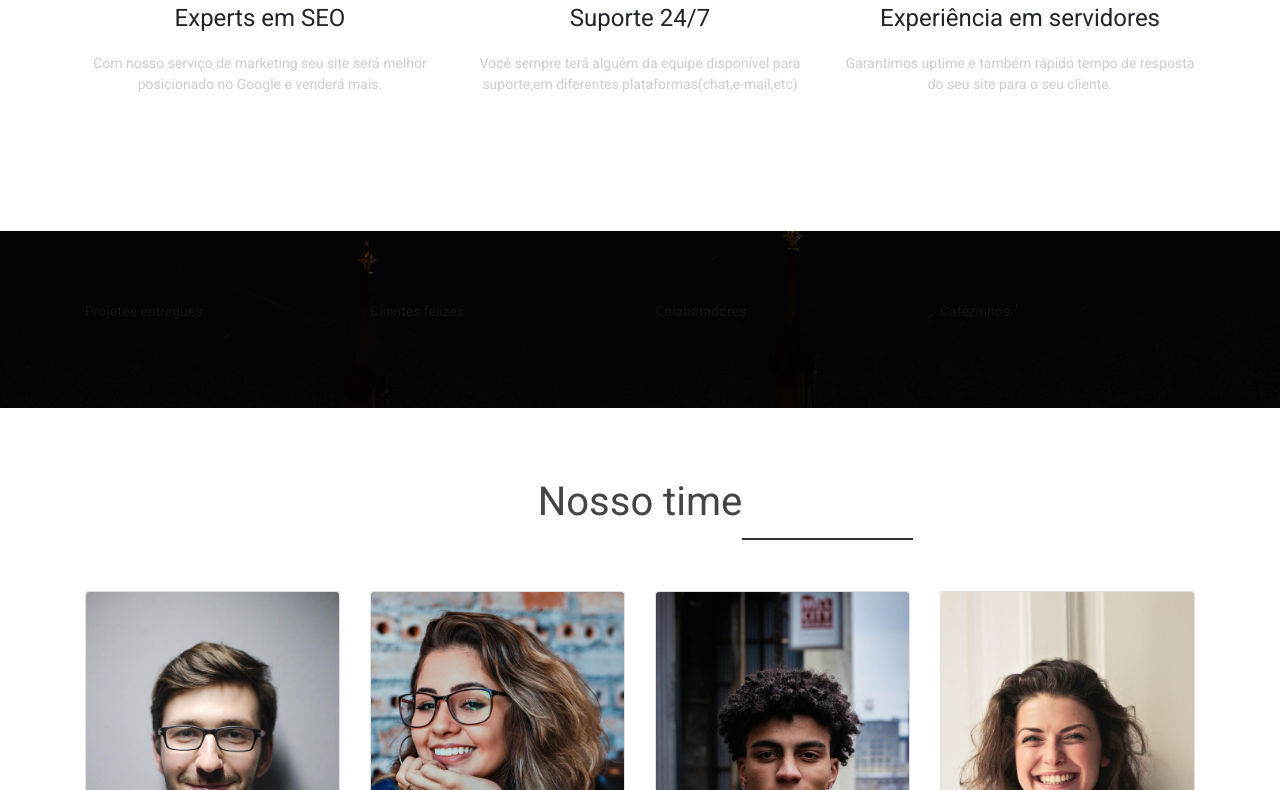
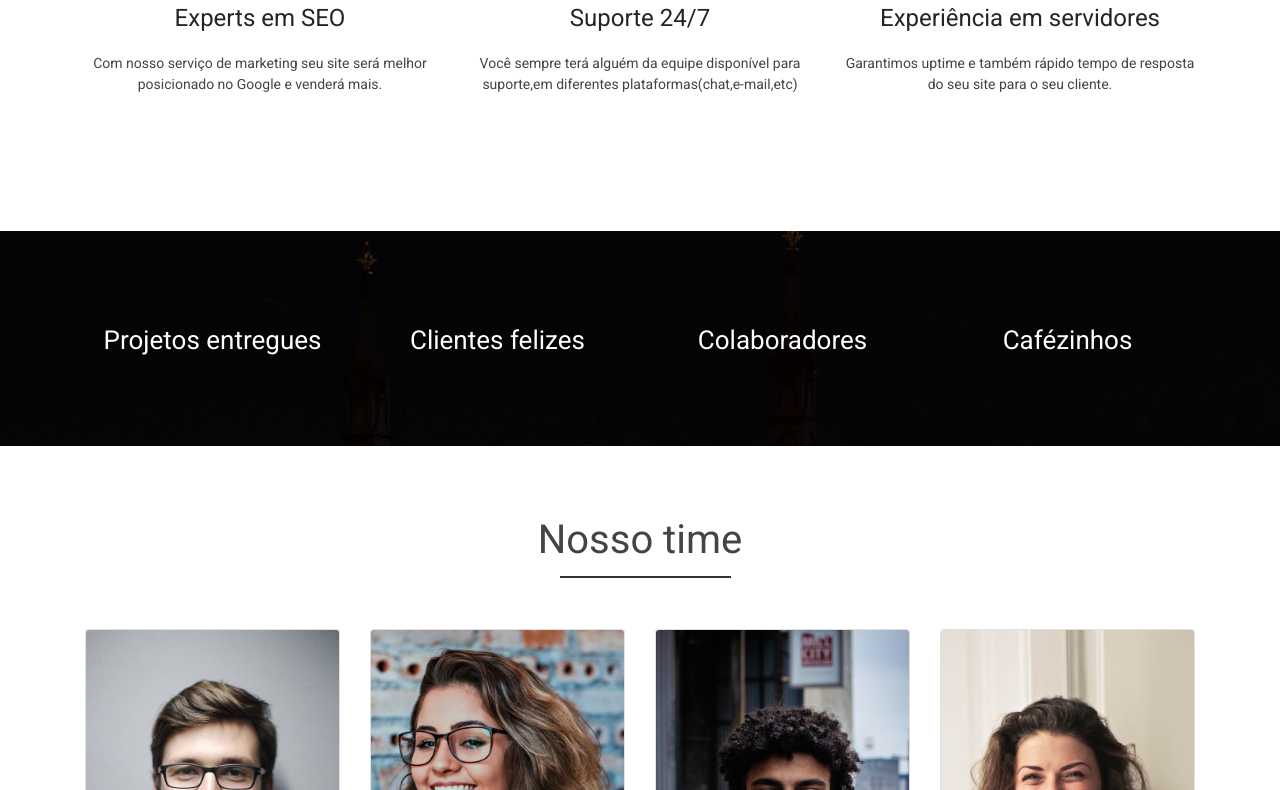
Before and after one commit to ligia-dev/sitenovo, a plain HTML site: page Área de Trabalho/bootstrap/index.html in a window 1280 px wide. Shown: the part 1805-2595 px from the top of the page. Drawn offline with nearby package versions, Linux system fonts and the light colour scheme; a script that the page names is missing.

Commit message:
subindo arquivos

```diff
--- a/Área de Trabalho/bootstrap/index.html
+++ b/Área de Trabalho/bootstrap/index.html
@@ -182,19 +182,19 @@
             <div id="data-area">
                 <div class="container">
                     <div class="row">
-                        <div class="col-md-3 circle-box">
+                        <div class="col-md-3 col-xs-6 circle-box">
                             <div id="circleA"></div>
                             <p>Projetos entregues</p>
                         </div>
-                        <div class="col-md-3 circle-box">
+                        <div class="col-md-3 col-xs-6 circle-box">
                             <div id="circleB"></div>
                             <p>Clientes felizes</p>
                         </div>
-                        <div class="col-md-3 circle-box">
+                        <div class="col-md-3 col-xs-6 circle-box">
                             <div id="circleC"></div>
                             <p>Colaboradores</p>
                         </div>
-                        <div class="col-md-3 circle box">
+                        <div class="col-md-3 col-xs-6 circle-box">
                             <div id="circleD"></div>
                             <p>Cafézinhos</p>
                         </div>
--- a/Área de Trabalho/bootstrap/js/scripts.js
+++ b/Área de Trabalho/bootstrap/js/scripts.js
@@ -1,5 +1,6 @@
 $(document).ready(function () {
 
+  var ProgressBar = require('progressbar.min.js');
 
   let containerA = document.getElementById("circleA");
 
--- a/Área de Trabalho/bootstrap/style.css
+++ b/Área de Trabalho/bootstrap/style.css
@@ -13,7 +13,7 @@ body{
 }
 
 p, li{
-    color: #4444;
+    color: #444;
     font-size: 14px;
 }
 
@@ -120,7 +120,7 @@ header, .navbar{
     width: 15%;
     position:absolute;
     top: 60px;
-    left: 42,5%;
+    left: 43%;
 }
 
 .about-title{
@@ -173,7 +173,7 @@ header, .navbar{
 /*Dados*/
 
 #data-area{
-background:url('img/cidadeparallax.png');
+background-image:url('img/cidadeparallax.png');
 }
 
 .circle-box div{
@@ -185,7 +185,7 @@ background:url('img/cidadeparallax.png');
     font-size: 32px;
 }
 
-#data-área p{
+#data-area p{
     color: #FFF;
     text-align: center;
     font-size: 26px;
```
